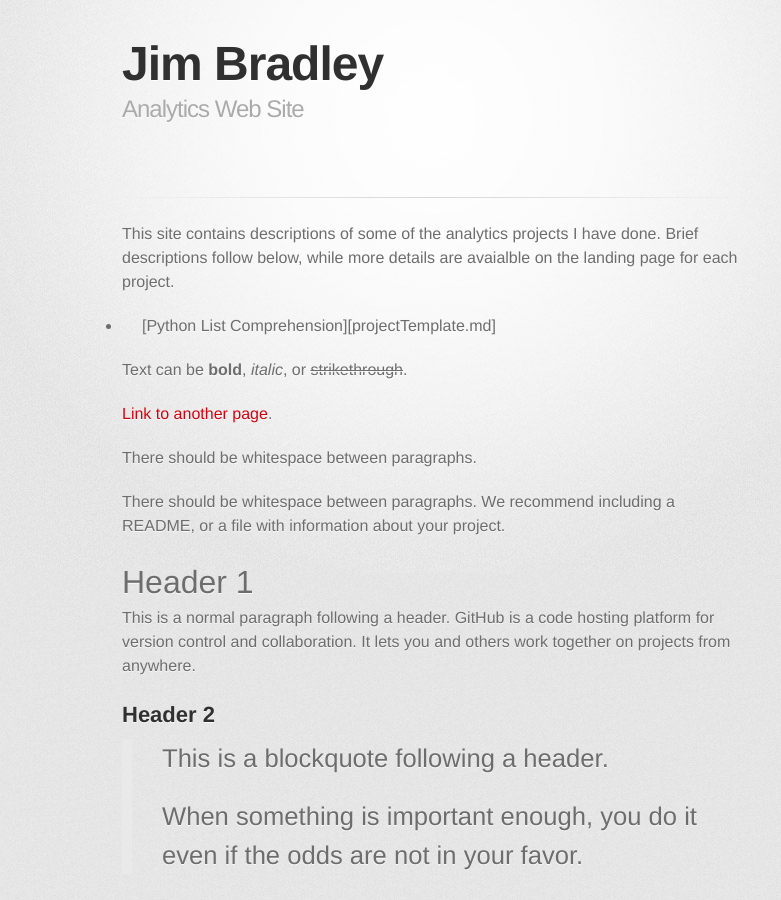
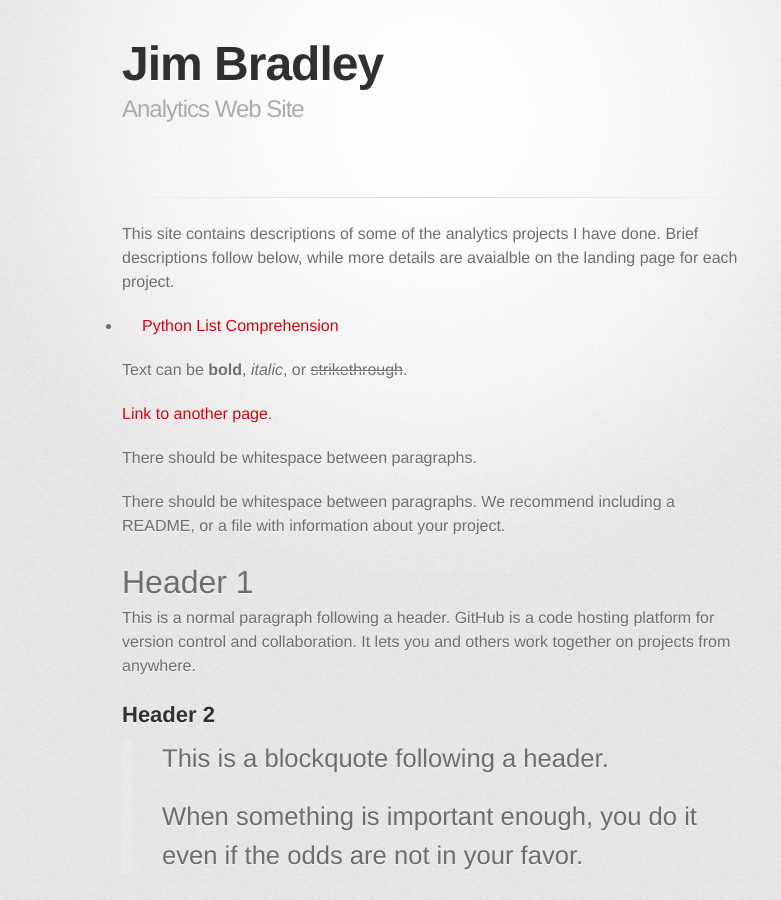
Before and after one commit to jrb28/jrb28.github.io, a Jekyll site: the page built from index.md, in a window 1280 px wide and 900 px high. Shown: the whole window, without its empty margins (208-989 px from the left). Built offline with Jekyll 4.4.1, drawn with Linux system fonts in a browser that asks for light colours; some web fonts are replaced.

Commit message:
Update index.md

```diff
--- a/index.md
+++ b/index.md
@@ -4,7 +4,7 @@ layout: default
 
 This site contains descriptions of some of the analytics projects I have done.  Brief descriptions follow below, while more details are avaialble on the landing page for each project.
 
-- [Python List Comprehension][projectTemplate.md]
+- [Python List Comprehension](projectTemplate.md)
 
 Text can be **bold**, _italic_, or ~~strikethrough~~.
 
```
